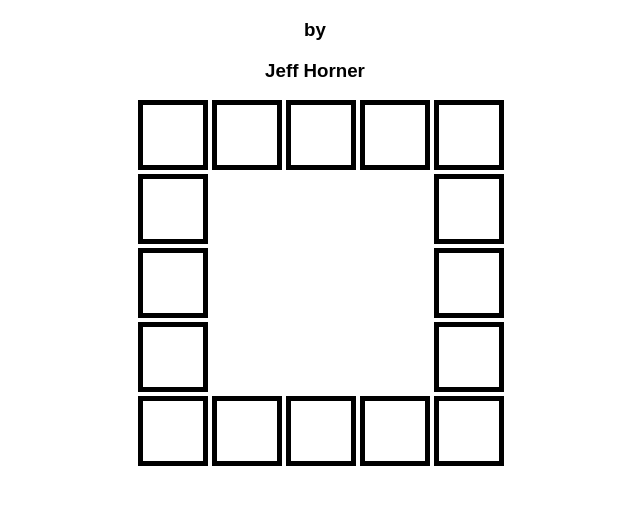
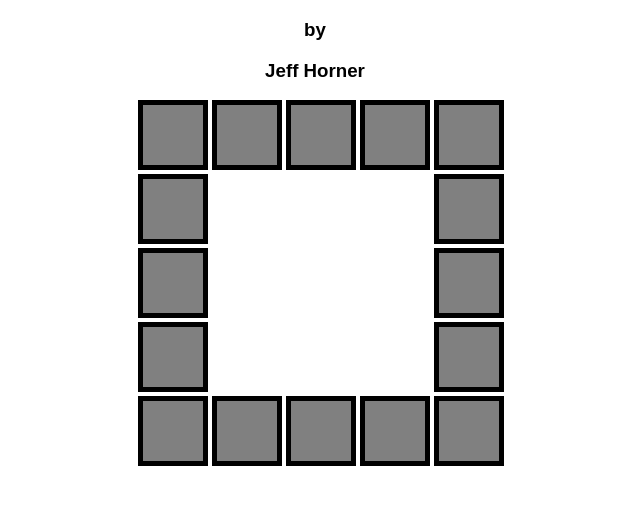
Before and after one commit to tagazine/shwordle, a plain HTML site: page index.html in a window 1280 px wide. Shown: the part 61-566 px from the top of the page, without its empty margins (325-965 px from the left). Drawn offline with Linux system fonts and the light colour scheme.

Commit message:
Update main.css

```diff
--- a/main.css
+++ b/main.css
@@ -4,7 +4,7 @@
     padding-left: 5.5em;
 }
 .square {
-    background-color: smoke;
+    background-color: grey;
     height: 60px;
     width: 60px;
     border: 5px solid black;
```
